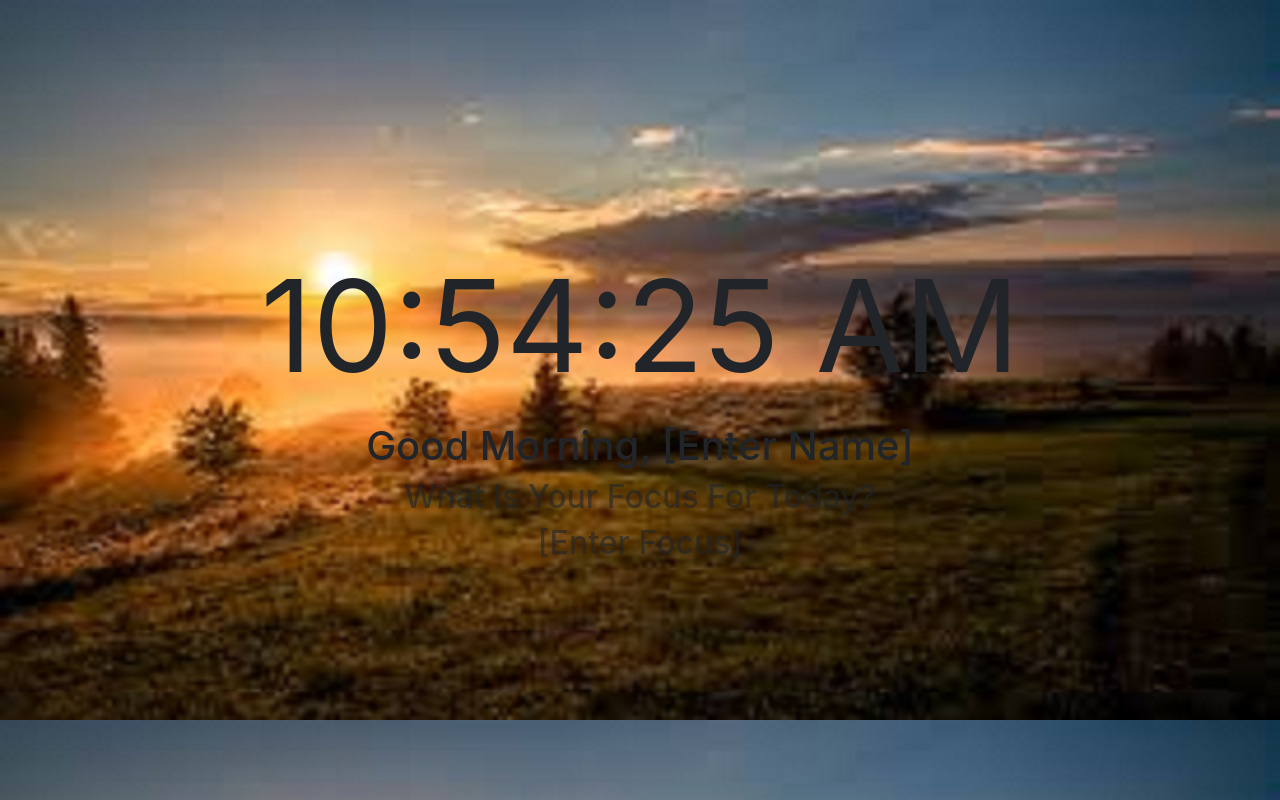
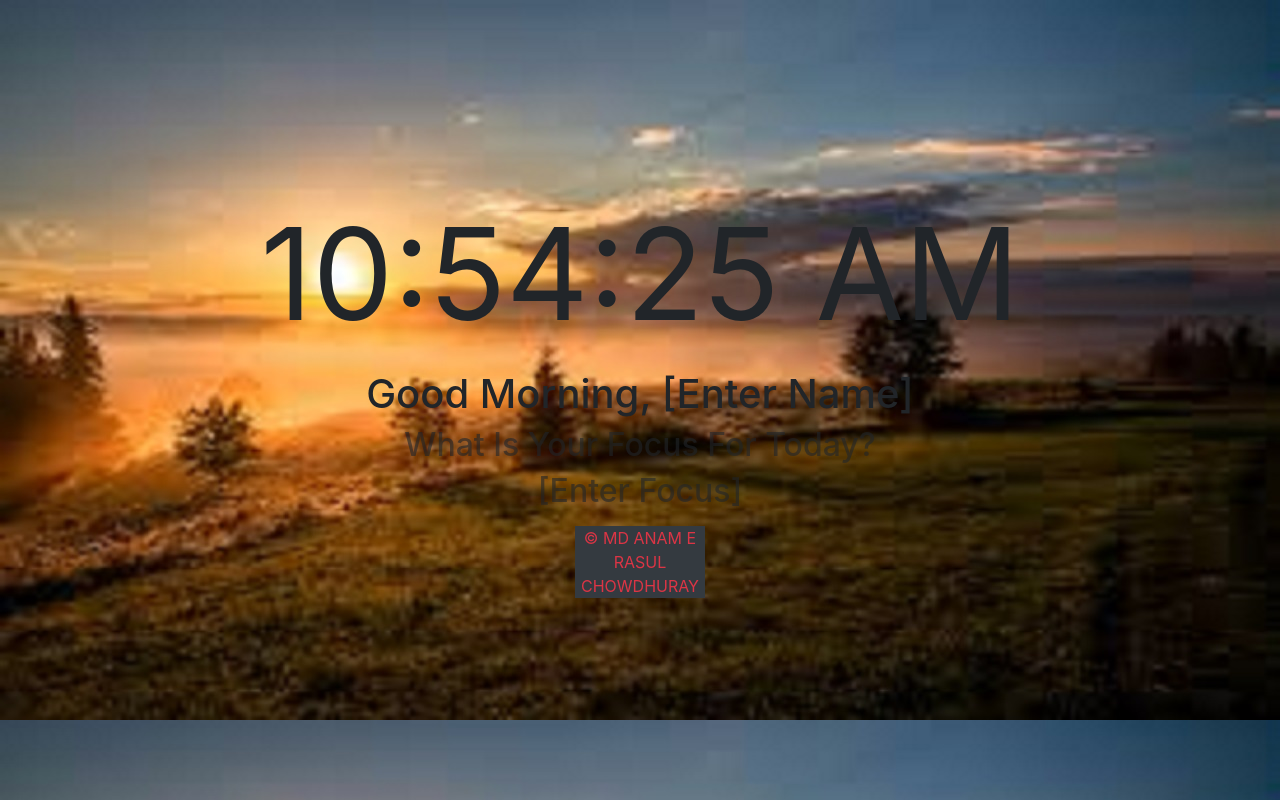
Before and after one commit to mdanamerasul/digital, a plain HTML site: page index.html in a window 1280 px wide. Drawn offline with nearby package versions, Linux system fonts and the light colour scheme.

Commit message:
Update index.html

```diff
--- a/index.html
+++ b/index.html
@@ -21,5 +21,19 @@
 
     <h2>What Is Your Focus For Today?</h2>
     <h2 id="focus" contenteditable="true"></h2>
+
+    <footer class="py-2">
+      <div class="container">
+        <div class="row">
+          <div class="col-md-6 mx-auto">
+            <p class="bg-dark text-danger text-center">
+              &copy MD ANAM E RASUL CHOWDHURAY
+            </p>
+
+          </div>
+        </div>
+      </div>
+    </footer>
+
 </body>
 </html>
```
